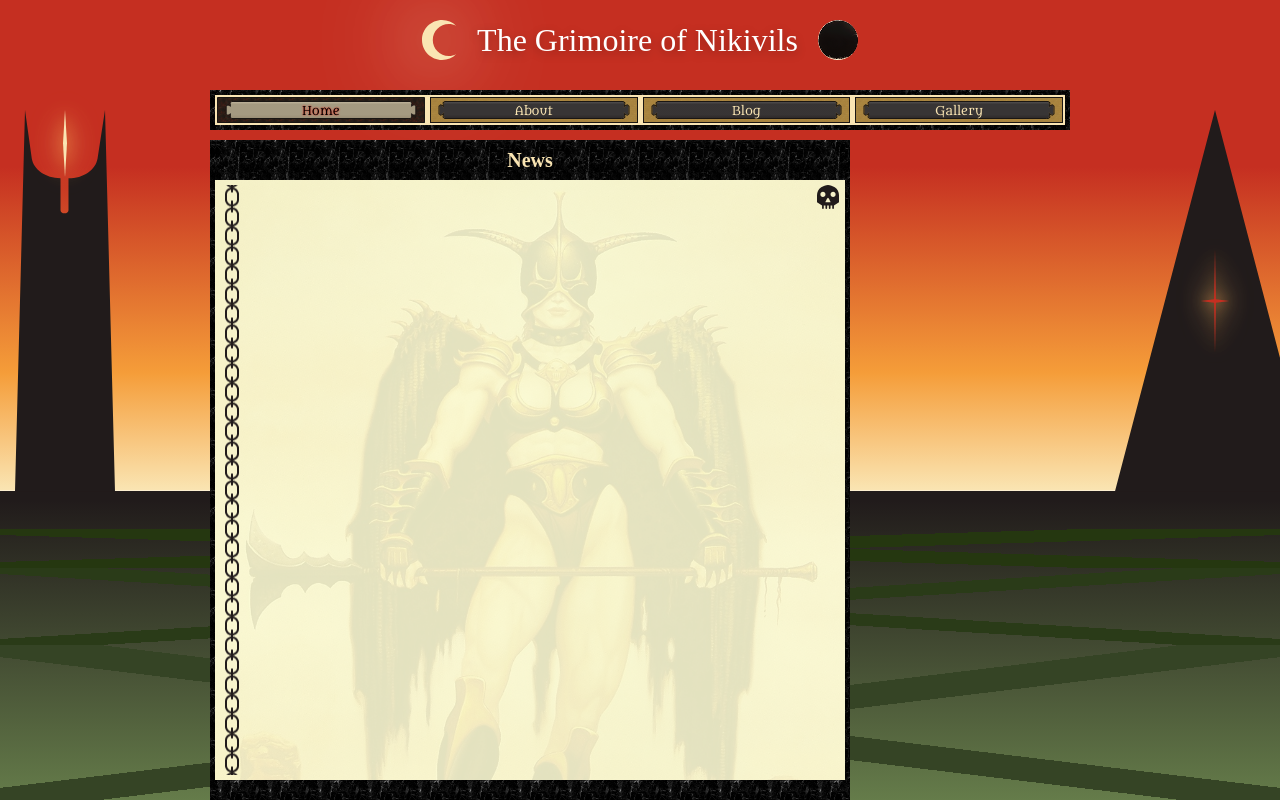
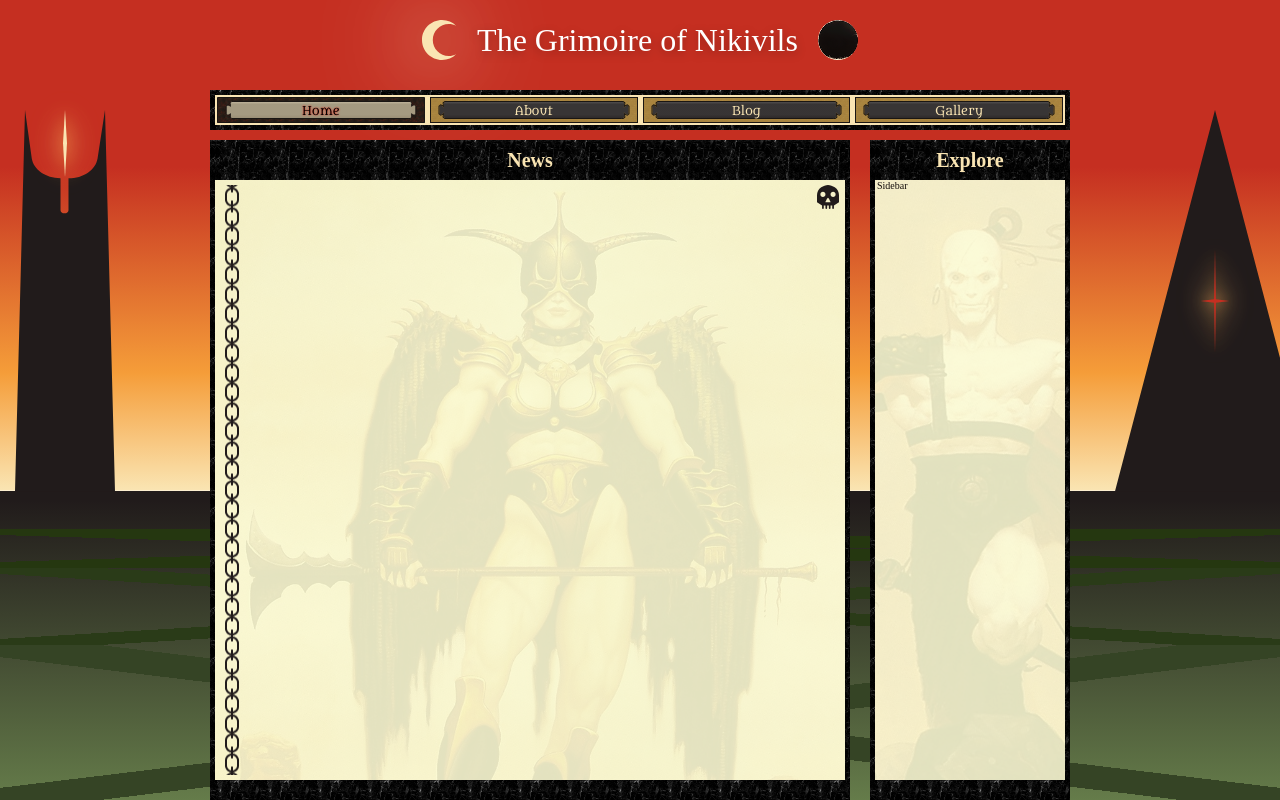
Before and after one commit to NikitaVirachev/nikivils-grimoire-frontend, a React (Vite) app: page / in a window 1280 px wide. Shown: the top 800 px of the page. Built offline with nearby package versions, Linux system fonts and the light colour scheme.

Commit message:
feat #4: create Sidebar component

```diff
--- /dev/null
+++ b/src/components/Sidebar/Sidebar.tsx
@@ -0,0 +1,51 @@
+import type { ReactNode } from 'react';
+import styled from 'styled-components';
+
+import PictureFrame from '../../styles/PictureFrame';
+import FrameTitle from '../FrameTitle/FrameTitle';
+
+import sidebarBackgroundUrl from '../../assets/img/backgrounds/sidebar-background.jpg';
+
+const SidebarLayout = styled.aside`
+  position: relative;
+
+  display: flex;
+  flex-direction: column;
+
+  ${PictureFrame};
+`;
+
+const Column = styled.div`
+  flex-grow: 1;
+  padding: 0 0.2rem 0.2rem 0.2rem;
+
+  position: relative;
+
+  &::before {
+    content: '';
+    position: absolute;
+    top: 0;
+    left: 0;
+    width: 100%;
+    height: 100%;
+    background-image: url(${sidebarBackgroundUrl});
+    background-repeat: no-repeat;
+    background-position: center -25rem;
+    opacity: 0.1;
+  }
+`;
+
+interface SidebarProps {
+  title: string;
+  className?: string;
+  children: ReactNode;
+}
+
+const Sidebar = ({ title, className, children }: SidebarProps) => (
+  <SidebarLayout className={className}>
+    <FrameTitle>{title}</FrameTitle>
+    <Column>{children}</Column>
+  </SidebarLayout>
+);
+
+export default Sidebar;
--- a/src/pages/Home.tsx
+++ b/src/pages/Home.tsx
@@ -1,11 +1,19 @@
 import styled from 'styled-components';
 
 import MainContent from '../layouts/MainContent';
+import Sidebar from '../components/Sidebar/Sidebar';
 
 const StyledMainContent = styled(MainContent)`
   grid-column: col-start 1 / col-end 3;
 `;
 
-const HomePage = () => <StyledMainContent title='News'>Home</StyledMainContent>;
+const StyledSidebar = styled(Sidebar)``;
+
+const HomePage = () => (
+  <>
+    <StyledMainContent title='News'>Home</StyledMainContent>
+    <StyledSidebar title='Explore'>Sidebar</StyledSidebar>
+  </>
+);
 
 export default HomePage;
```
Also changed, not shown: src/assets/img/backgrounds/sidebar-background.jpg (added).
